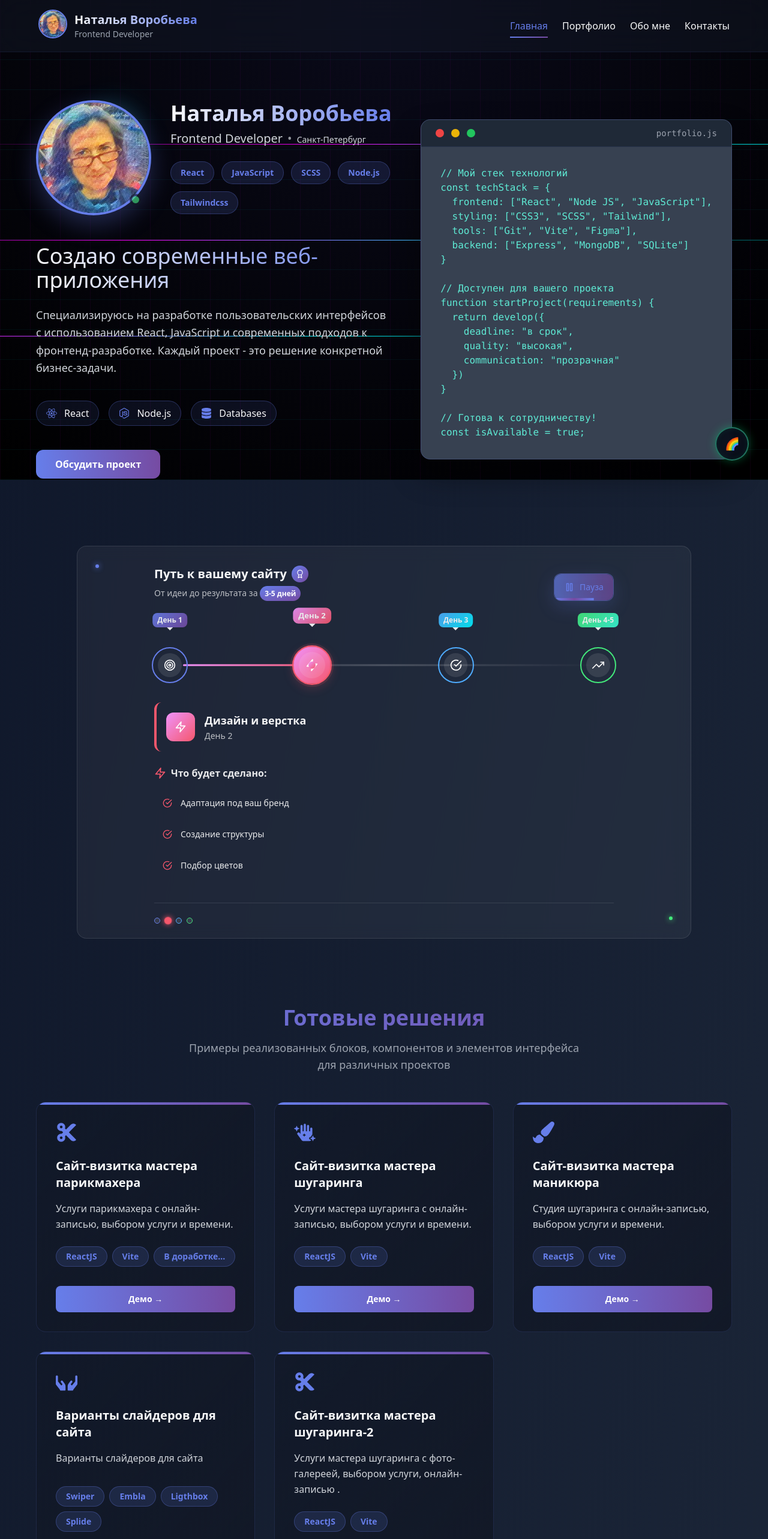
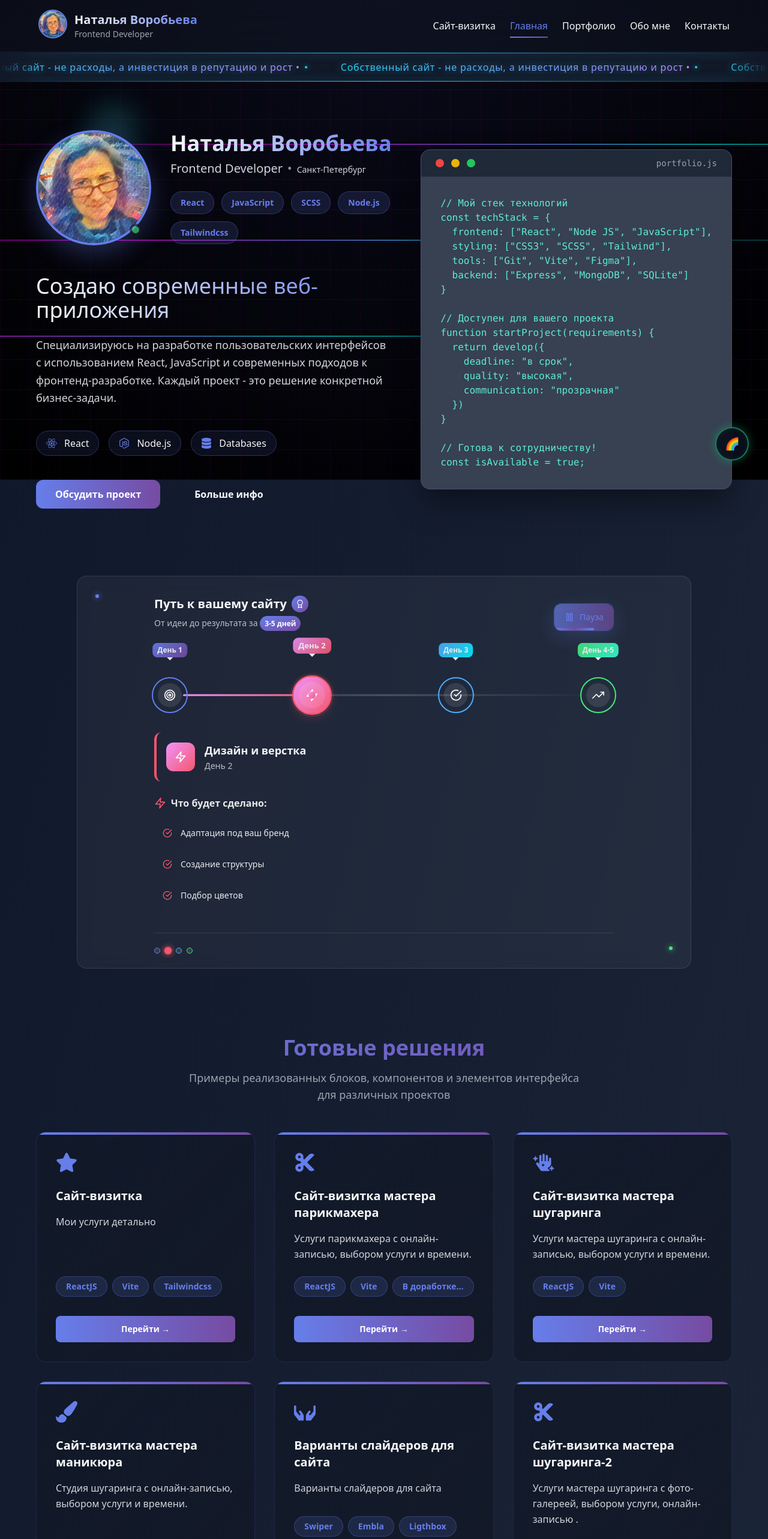
Before and after one commit to Natalia-Vorobeva/my-portfolio, a React (Vite) app: page / in a window 1280 px wide. Shown: the top 2566 px of the page at 60% size. Built offline with nearby package versions, Linux system fonts and the light colour scheme.

Commit message:
neonmarguee

```diff
--- a/src/App.jsx
+++ b/src/App.jsx
@@ -30,6 +30,7 @@ import {
 } from 'react-icons/fa';
 import foto from './assets/images/Fotoram.io.jpg';
 import AnalyticsDashboard from './components/AnalyticsDashboard.jsx';
+import NeonMarquee from './components/NeonMarquee.jsx';
 import TimelineResult from './components/TimelineResult.jsx';
 const BackgroundSwitcher = React.lazy(() => import('./components/BackgroundSwitcher'));
 import AuroraWaves from './components/backgrounds/AuroraWaves';
@@ -517,6 +518,17 @@ ${formData.message}
 						{/* Десктопная навигация */}
 						<nav className="nav hidden md:flex gap-4 lg:gap-6 items-center">
 							<a
+								href="https://visit-card-vorobeva.vercel.app/"
+								target="_blank"
+								rel="noopener noreferrer"
+								className="nav-link text-light font-medium transition-all duration-300 hover:text-primary relative py-2 text-sm lg:text-base group"
+								onClick={() => trackEvent('navigation', 'engagement', 'Visit Card Site')}
+							>
+								<span className="relative z-10">Сайт-визитка</span>
+								<span className="absolute bottom-0 left-1/2 transform -translate-x-1/2 w-0 h-0.5 bg-gradient-to-r from-primary to-secondary transition-all duration-300 group-hover:w-full"></span>
+								<span className="absolute -bottom-1 left-0 w-full h-px bg-gradient-to-r from-primary/0 via-primary/50 to-primary/0 opacity-0 group-hover:opacity-100 transition-opacity duration-300"></span>
+							</a>
+							<a
 								href="#home"
 								className={`nav-link text-light font-medium transition-all duration-300 hover:text-primary relative py-2 text-sm lg:text-base group ${activeSection === 'home' ? 'text-primary' : ''}`}
 								onClick={() => trackEvent('navigation', 'engagement', 'Home Section')}
@@ -620,12 +632,24 @@ ${formData.message}
 									>
 										Контакты
 									</a>
+									<a
+										href="https://visit-card-vorobeva.vercel.app/"
+										target="_blank"
+										rel="noopener noreferrer"
+										onClick={() => {
+											setIsMenuOpen(false);
+											trackEvent('navigation', 'engagement', 'Visit Card Site');
+										}}
+										className="text-light hover:text-primary transition-colors py-2 text-center md:text-left"
+									>
+										Сайт-визитка
+									</a>
 								</div>
 							</div>
 						</div>
 					</div>
 				</header>
-
+<NeonMarquee />
 				<section id="home" className="hero py-20 animate-fade-in">
 					<div className="container">
 						<div className="hero-content grid grid-cols-1 lg:grid-cols-[1.2fr,1fr] gap-12 items-center">
@@ -674,6 +698,15 @@ ${formData.message}
 											onClick={() => trackButtonClick('hero_contact_button')}
 										>
 											Обсудить проект
+										</a>
+										<a
+											href="https://visit-card-vorobeva.vercel.app/" // Замените на ваш URL
+											target="_blank"
+											rel="noopener noreferrer"
+											className="cta-button secondary"
+											onClick={() => trackButtonClick('hero_visit_card_button')}
+										>
+											Больше инфо
 										</a>
 									</div>
 								</div>
@@ -747,7 +780,7 @@ const isAvailable = true;`}
 												window.open(item.demo, '_blank', 'noopener,noreferrer');
 											}}
 										>
-											Демо →
+											Перейти →
 										</a>
 									</div>
 								</div>
--- /dev/null
+++ b/src/components/NeonMarquee.jsx
@@ -0,0 +1,51 @@
+const NeonMarquee = () => {
+  const text = "Собственный сайт - не расходы, а инвестиция в репутацию и рост • ";
+
+  return (
+    <div className="relative overflow-hidden bg-gray-900 py-3 border-y border-transparent">
+      {/* Неоновый фон с анимацией */}
+      <div className="absolute inset-0 bg-gradient-to-r from-transparent via-cyan-500/5 to-transparent animate-neon-pulse"></div>
+
+      {/* Двойное неоновое свечение */}
+      <div className="absolute top-0 left-0 right-0 h-px bg-gradient-to-r from-transparent via-cyan-400 to-transparent shadow-[0_0_15px_#22d3ee]"></div>
+      <div className="absolute bottom-0 left-0 right-0 h-px bg-gradient-to-r from-transparent via-cyan-400 to-transparent shadow-[0_0_15px_#22d3ee]"></div>
+
+      {/* Контейнер для бегущей строки */}
+      <div className="relative overflow-hidden">
+        <div className="flex whitespace-nowrap animate-marquee">
+          {/* Первый набор текста */}
+          <div className="flex items-center min-w-max">
+            {Array(8).fill(0).map((_, i) => (
+              <span key={`text1-${i}`} className="flex items-center mx-6">
+                <span className="text-sm md:text-base font-medium tracking-wider text-transparent bg-clip-text bg-gradient-to-r from-cyan-400 via-blue-400 to-purple-400 drop-shadow-[0_0_8px_rgba(56,189,248,0.6)]">
+                  {text}
+                </span>
+                {/* Неоновая точка */}
+                <span className="w-1 h-1 mx-2 rounded-full bg-cyan-400 shadow-[0_0_8px_#22d3ee]"></span>
+              </span>
+            ))}
+          </div>
+
+          {/* Второй набор текста для бесшовной анимации */}
+          <div className="flex items-center min-w-max">
+            {Array(8).fill(0).map((_, i) => (
+              <span key={`text2-${i}`} className="flex items-center mx-6">
+                <span className="text-sm md:text-base font-medium tracking-wider text-transparent bg-clip-text bg-gradient-to-r from-cyan-400 via-blue-400 to-purple-400 drop-shadow-[0_0_8px_rgba(56,189,248,0.6)]">
+                  {text}
+                </span>
+                {/* Неоновая точка */}
+                <span className="w-1 h-1 mx-2 rounded-full bg-cyan-400 shadow-[0_0_8px_#22d3ee]"></span>
+              </span>
+            ))}
+          </div>
+        </div>
+      </div>
+
+      {/* Затемнение краев для плавности */}
+      <div className="absolute top-0 left-0 w-16 h-full bg-gradient-to-r from-gray-900 to-transparent z-10"></div>
+      <div className="absolute top-0 right-0 w-16 h-full bg-gradient-to-l from-gray-900 to-transparent z-10"></div>
+    </div>
+  );
+};
+
+export default NeonMarquee;
--- a/src/constants/portfolioItems.jsx
+++ b/src/constants/portfolioItems.jsx
@@ -4,6 +4,15 @@ import { codeFiles } from "./dataMovieTickets"
 export const portfolioItems = [
 	{
 		id: 1,
+		title: "Сайт-визитка",
+		description: "Мои услуги детально",
+		icon: <FaStar />,
+		tech: ["ReactJS", "Vite", "Tailwindcss"],
+		// link: "#",
+		demo: "https://visit-card-vorobeva.vercel.app/"
+	},
+	{
+		id: 2,
 		title: "Сайт-визитка мастера парикмахера",
 		description: "Услуги парикмахера с онлайн-записью, выбором услуги и времени.",
 		icon: <FaCut />,
@@ -12,7 +21,7 @@ export const portfolioItems = [
 		demo: "https://natalia-vorobeva.github.io/business_card_hairdresser/"
 	},
 	{
-		id: 2,
+		id: 3,
 		title: "Сайт-визитка мастера шугаринга",
 		description: "Услуги мастера шугаринга с онлайн-записью, выбором услуги и времени.",
 		icon: <FaHandSparkles />,
@@ -21,7 +30,7 @@ export const portfolioItems = [
 		demo: "https://sugar-lux-site.vercel.app/"
 	},
 	{
-		id: 3,
+		id: 4,
 		title: "Сайт-визитка мастера маникюра",
 		description: "Студия шугаринга с онлайн-записью, выбором услуги и времени.",
 		icon: <FaPaintBrush />,
@@ -30,7 +39,7 @@ export const portfolioItems = [
 		demo: "https://natalia-vorobeva.github.io/business_card_manicure/"
 	},
 	{
-		id: 4,
+		id: 5,
 		title: "Варианты слайдеров для сайта",
 		description: "Варианты слайдеров для сайта",
 		icon: <FaHands />,
@@ -38,7 +47,7 @@ export const portfolioItems = [
 		demo: "https://natalia-vorobeva.github.io/carousels/"
 	},
 	{
-		id: 5,
+		id: 6,
 		title: "Сайт-визитка мастера шугаринга-2",
 		description: "Услуги мастера шугаринга с фото-галереей, выбором услуги, онлайн-записью .",
 		icon: <FaCut />,
--- a/src/index.css
+++ b/src/index.css
@@ -531,3 +531,35 @@
   0% { background-position: -200px 0; }
   100% { background-position: 200px 0; }
 }
+/* Анимация бегущей строки */
+@keyframes marquee {
+  0% {
+    transform: translateX(0);
+  }
+  100% {
+    transform: translateX(-50%);
+  }
+}
+
+@keyframes neon-pulse {
+  0%, 100% {
+    opacity: 0.05;
+  }
+  50% {
+    opacity: 0.1;
+  }
+}
+
+/* Классы для анимации */
+.animate-marquee {
+  animation: marquee 40s linear infinite;
+  animation-play-state: running;
+}
+
+.animate-marquee:hover {
+  animation-play-state: paused;
+}
+
+.animate-neon-pulse {
+  animation: neon-pulse 4s ease-in-out infinite;
+}
```
